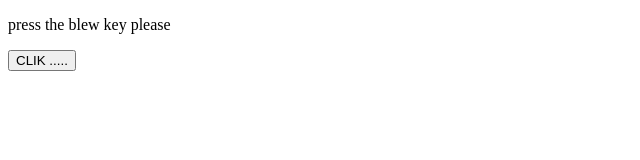
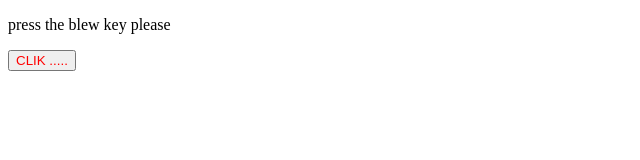
Before and after one commit to shahrampasha/myproje, a plain HTML site: page example.html in a window 1280 px wide. Shown: the full height of the page, 0-640 px from the left. Drawn offline with Linux system fonts and the light colour scheme.

Commit message:
edit example
edit for color button

```diff
--- a/example.html
+++ b/example.html
@@ -6,6 +6,6 @@
   </head>
   <body>
          <p> press the blew key please</p>
-         <button type="submit" name="button">CLIK ..... </button>
+         <button type="submit" name="button" style="color:red">CLIK ..... </button>
   </body>
 </html>
```
